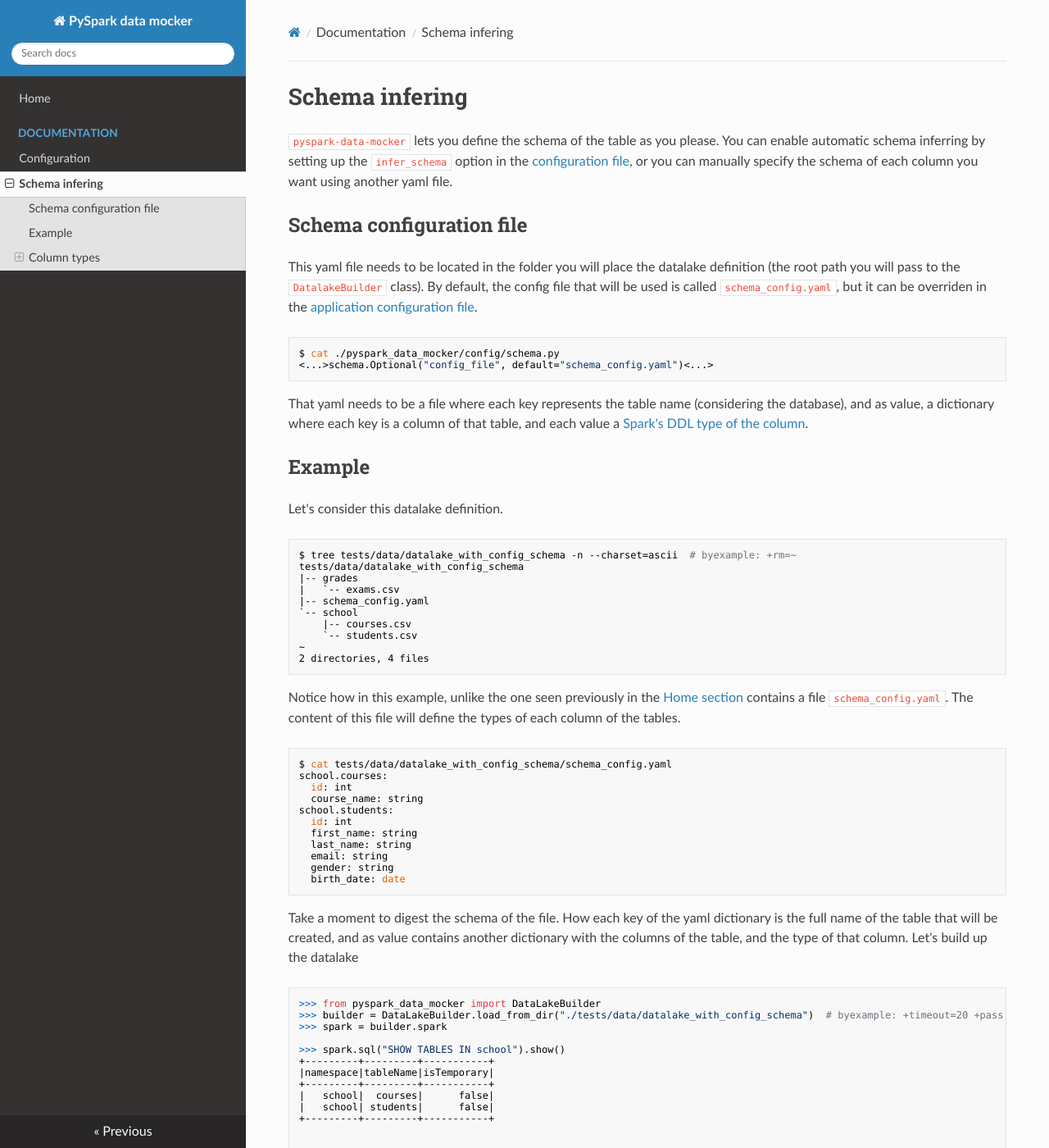
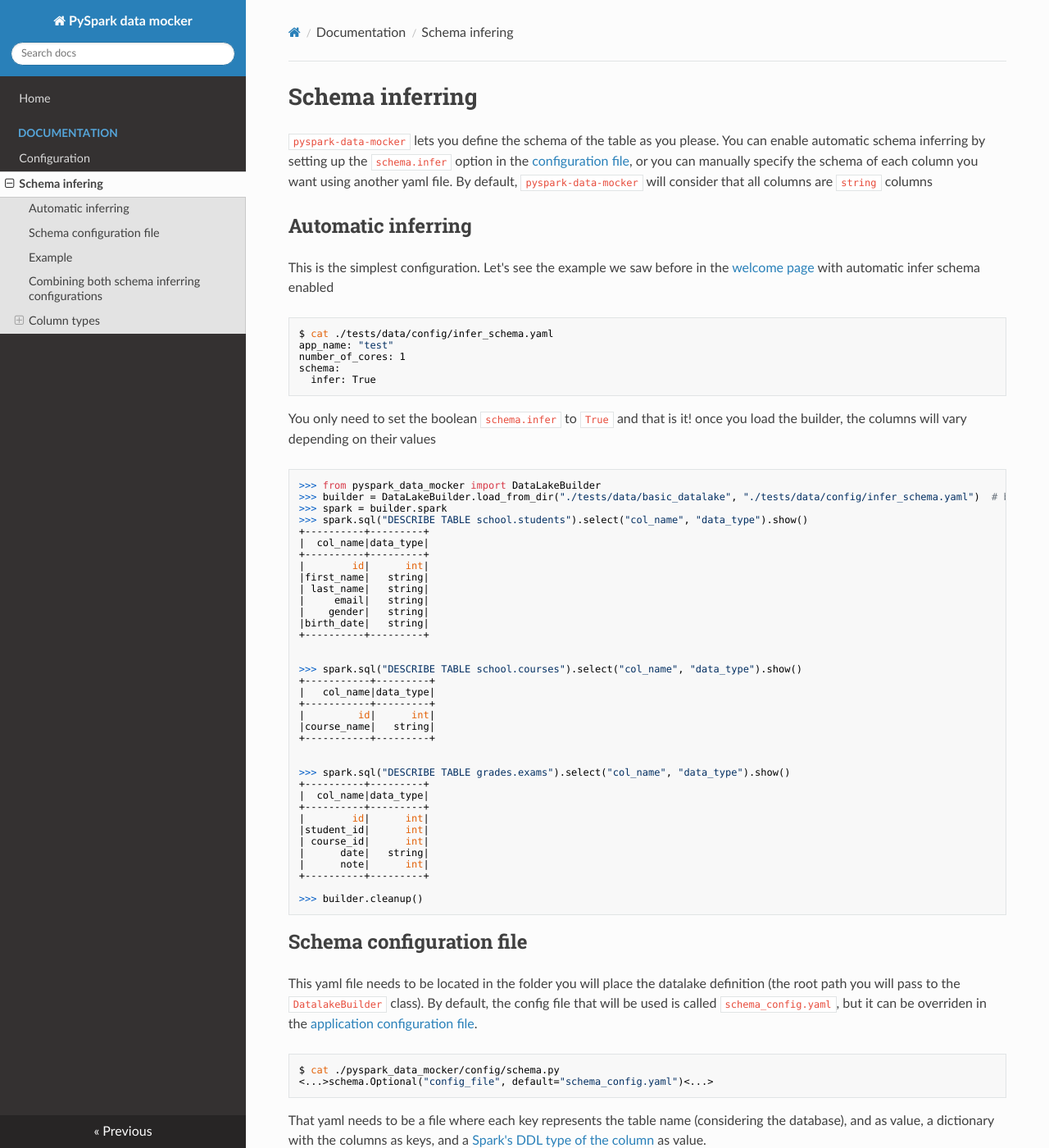
Before and after one commit to fedemgp/pyspark_data_mocker, an MkDocs documentation site: the page built from docs/documentation/schema_infering.md, in a window 1280 px wide and 1400 px high. Shown: the whole window at 82% size. Built offline with MkDocs 1.6.1, drawn with Linux system fonts in a browser that asks for light colours; nearby versions of some CDN libraries; some of the changed text lies outside the part shown.

Commit message:
Updating doc to add automatic schema inferring

````diff
--- a/docs/documentation/schema_infering.md
+++ b/docs/documentation/schema_infering.md
@@ -2,6 +2,8 @@
 # To improve the naming of the datalake and avoid refactor the project, move the basic datalake temporally
 $ mv tests/data/datalake_with_config_schema/bar tests/data/datalake_with_config_schema/school
 $ mv tests/data/datalake_with_config_schema/foo tests/data/datalake_with_config_schema/grades
+$ mv tests/data/basic_datalake/bar tests/data/basic_datalake/school
+$ mv tests/data/basic_datalake/foo tests/data/basic_datalake/grades
 $ echo "school.courses:
 >   id: int
 >   course_name: string
@@ -14,10 +16,66 @@
 >   birth_date: date
 > " > tests/data/datalake_with_config_schema/schema_config.yaml
 -->
-# Schema infering
+# Schema inferring
 `pyspark-data-mocker` lets you define the schema of the table as you please. You can enable automatic schema inferring
-by setting up the `infer_schema` option in the [configuration file](https://fedemgp.github.io/documentation/configuration#configuration-file-explanation),
-or you can manually specify the schema of each column you want using another yaml file.
+by setting up the `schema.infer` option in the [configuration file](https://fedemgp.github.io/documentation/configuration#configuration-file-explanation),
+or you can manually specify the schema of each column you want using another yaml file. By default,
+`pyspark-data-mocker` will consider that all columns are `string` columns
+
+## Automatic inferring
+This is the simplest configuration. Let's see the example we saw before in the [welcome page](https://fedemgp.github.io)
+with automatic infer schema enabled
+
+```bash
+$ cat ./tests/data/config/infer_schema.yaml
+app_name: "test"
+number_of_cores: 1
+schema:
+  infer: True
+```
+
+You only need to set the boolean `schema.infer` to `True` and that is it! once you load the builder, the columns
+will vary depending on their values
+
+```python
+>>> from pyspark_data_mocker import DataLakeBuilder
+>>> builder = DataLakeBuilder.load_from_dir("./tests/data/basic_datalake", "./tests/data/config/infer_schema.yaml")  # byexample: +timeout=20 +pass
+>>> spark = builder.spark
+>>> spark.sql("DESCRIBE TABLE school.students").select("col_name", "data_type").show()
++----------+---------+
+|  col_name|data_type|
++----------+---------+
+|        id|      int|
+|first_name|   string|
+| last_name|   string|
+|     email|   string|
+|    gender|   string|
+|birth_date|   string|
++----------+---------+
+
+
+>>> spark.sql("DESCRIBE TABLE school.courses").select("col_name", "data_type").show()
++-----------+---------+
+|   col_name|data_type|
++-----------+---------+
+|         id|      int|
+|course_name|   string|
++-----------+---------+
+
+
+>>> spark.sql("DESCRIBE TABLE grades.exams").select("col_name", "data_type").show()
++----------+---------+
+|  col_name|data_type|
++----------+---------+
+|        id|      int|
+|student_id|      int|
+| course_id|      int|
+|      date|   string|
+|      note|      int|
++----------+---------+
+
+>>> builder.cleanup()
+```
 
 ## Schema configuration file
 This yaml file needs to be located in the folder you will place the datalake definition (the root path you will
@@ -30,7 +88,7 @@
 ```
 
 That yaml needs to be a file where each key represents the table name (considering the database), and as value,
-a dictionary where each key is a column of that table, and each value a [Spark's DDL type of the column](https://vincent.doba.fr/posts/20211004_spark_data_description_language_for_defining_spark_schema/).
+a dictionary with the columns as keys, and a [Spark's DDL type of the column](https://vincent.doba.fr/posts/20211004_spark_data_description_language_for_defining_spark_schema/) as value.
 
 ## Example
 Let's consider this datalake definition.
@@ -140,10 +197,53 @@
 -->
 
 Now the column types changed! we have the `birth_date` that is `date` type and the ids as `int`. Notice also that
-the table `grades.exams` (which we didn't define any custom schema) has for each column the default value `string`.
-We can combine this file with the automatic `infer_schema` option to only configure the schemas that we need.
+the table `grades.exams` (which we didn't define any custom schema) has for each column the default value `string`
+(because it's the fallback type as we saw before).
 
-TODO: add example here for infer_schema option enabled
+## Combining both schema inferring configurations
+We can combine this file with the automatic `infer` option to only configure manually the schemas that we need.
+
+```python
+>>> builder = DataLakeBuilder.load_from_dir("./tests/data/datalake_with_config_schema", "./tests/data/config/infer_schema.yaml")  # byexample: +timeout=20 +pass
+>>> spark = builder.spark
+>>> spark.sql("DESCRIBE TABLE school.students").select("col_name", "data_type").show()
++----------+---------+
+|  col_name|data_type|
++----------+---------+
+|        id|      int|
+|first_name|   string|
+| last_name|   string|
+|     email|   string|
+|    gender|   string|
+|birth_date|     date|
++----------+---------+
+
+
+>>> spark.sql("DESCRIBE TABLE school.courses").select("col_name", "data_type").show()
++-----------+---------+
+|   col_name|data_type|
++-----------+---------+
+|         id|      int|
+|course_name|   string|
++-----------+---------+
+
+
+>>> spark.sql("DESCRIBE TABLE grades.exams").select("col_name", "data_type").show()
++----------+---------+
+|  col_name|data_type|
++----------+---------+
+|        id|      int|
+|student_id|      int|
+| course_id|      int|
+|      date|   string|
+|      note|      int|
++----------+---------+
+
+>>> builder.cleanup()
+```
+Now the `grades.exams` table schema also changed! but take into consideration that the automatic schema inferring of spark
+**it's not magic**. Note that the date column of `grades.exams` was not inferred to a `date` column type.
+Sometimes it is needed to use the manual schema definition to have the value we need.
 
 ## Column types
 You can define the type of column of each type that [Spark supports](https://spark.apache.org/docs/latest/sql-ref-datatypes.html)!
@@ -178,7 +278,7 @@
 ```
 
 `pyspark-data-mocker` does not need that all files are in the same file format, it will infer each file depending on
-the file extension (the limitation is that the file format is a valid spark source). Lets see the schemas and data
+the file extension (the limitation is that the file format is a valid spark source). Let's see the schemas and data
 in each table.
 
 ```python
@@ -258,6 +358,8 @@
 <!--
 $ mv tests/data/datalake_with_config_schema/school tests/data/datalake_with_config_schema/bar
 $ mv tests/data/datalake_with_config_schema/grades tests/data/datalake_with_config_schema/foo
+$ mv tests/data/basic_datalake/school tests/data/basic_datalake/bar
+$ mv tests/data/basic_datalake/grades tests/data/basic_datalake/foo
 $ echo "bar.courses:
 >   id: int
 >   course_name: string
````
Also changed, not shown: other parts of docs/documentation/schema_infering.md (+0 -1 lines), docs/documentation/configuration.md (+46 -7 lines).
